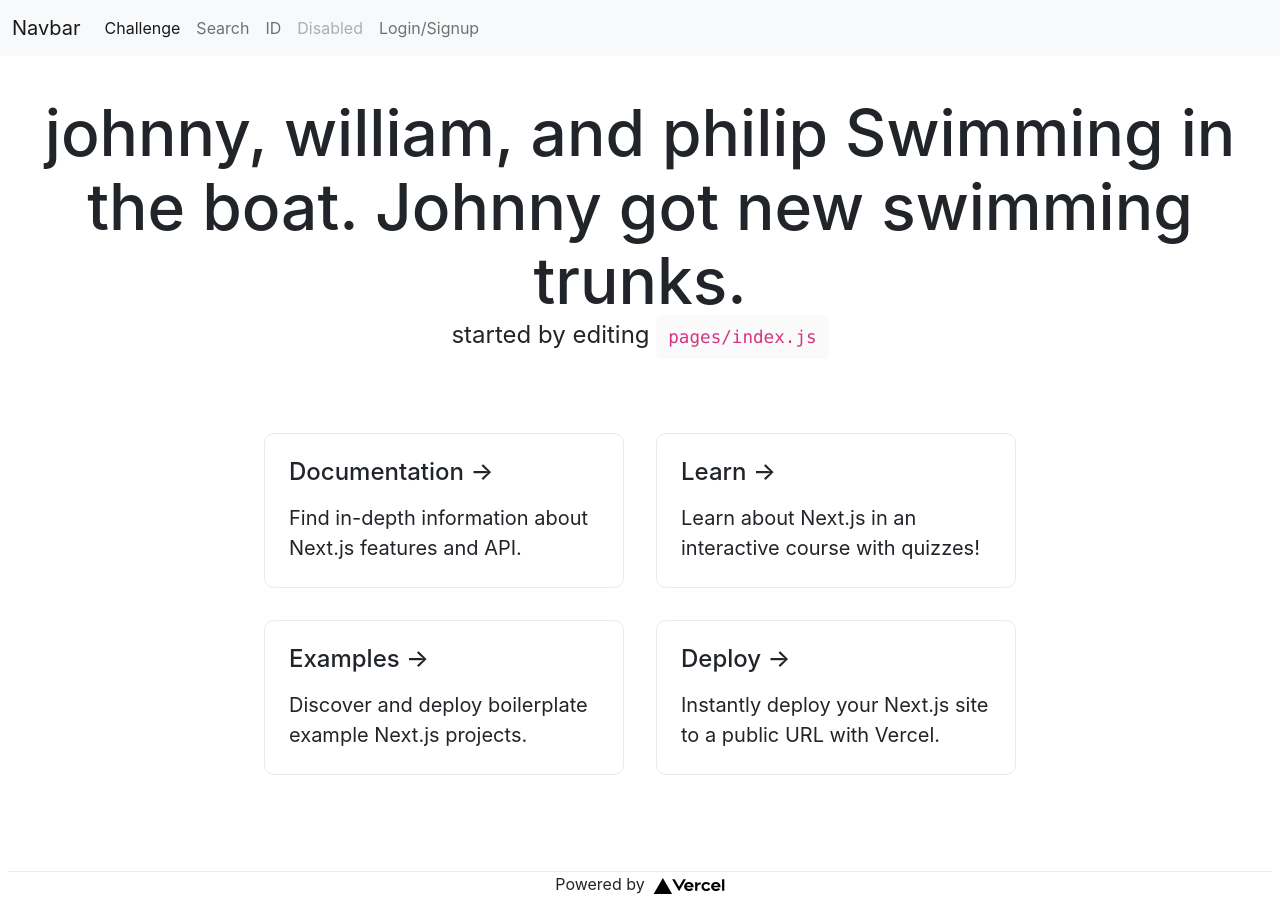
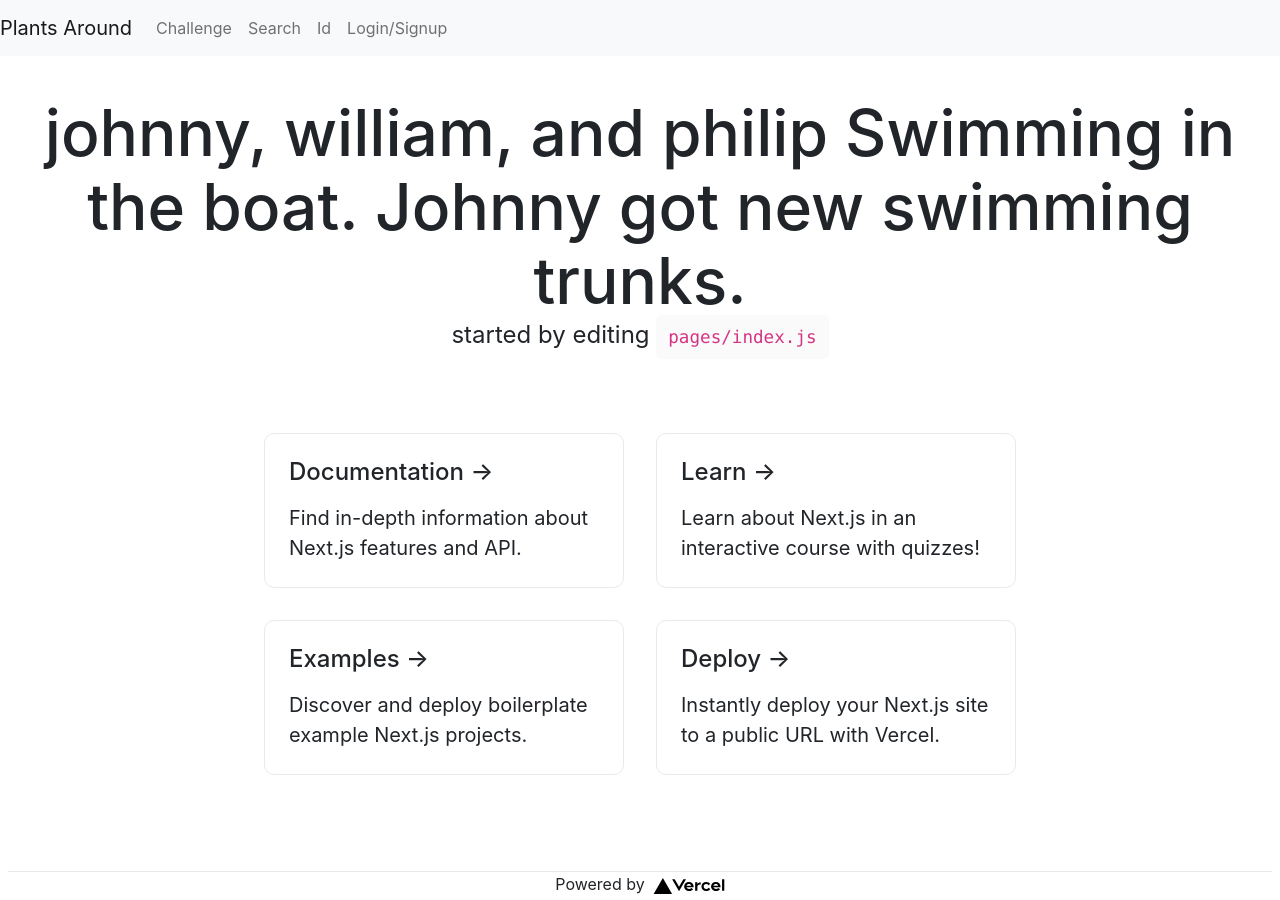
Before and after one commit to jkamrass/plants-around, a Next.js app: page / in a window 1280 px wide. Built offline with nearby package versions, Linux system fonts and the light colour scheme.

Commit message:
adds specimen model and updates navbar to react bootstrap

```diff
--- a/components/navbar.js
+++ b/components/navbar.js
@@ -1,33 +1,18 @@
-import { Navbar, Nav, NavDropdown, Form, FormControl, Button } from "react-bootstrap";
+import { Navbar, Nav } from "react-bootstrap";
 
 export default function NavbarMain () {
   return (
-    <nav className="navbar navbar-expand-lg navbar-light bg-light">
-      <div className="container-fluid">
-        <a className="navbar-brand" href="#">Navbar</a>
-        <button className="navbar-toggler" type="button" data-bs-toggle="collapse" data-bs-target="#navbarNav" aria-controls="navbarNav" aria-expanded="false" aria-label="Toggle navigation">
-          <span className="navbar-toggler-icon"></span>
-        </button>
-        <div className="collapse navbar-collapse" id="navbarNav">
-          <ul className="navbar-nav">
-            <li className="nav-item">
-              <a className="nav-link active" aria-current="page" href="#">Challenge</a>
-            </li>
-            <li className="nav-item">
-              <a className="nav-link" href="#">Search</a>
-            </li>
-            <li className="nav-item">
-              <a className="nav-link" href="#">ID</a>
-            </li>
-            <li className="nav-item">
-              <a className="nav-link disabled" href="#" tabIndex="-1" aria-disabled="true">Disabled</a>
-            </li>
-            <li className="nav-item">
-              <a className="nav-link" href="#">Login/Signup</a>
-            </li>
-          </ul>
-        </div>
-      </div>
-    </nav>
-  )
-}
+    <Navbar bg="light" expand="lg">
+      <Navbar.Brand href="#home">Plants Around</Navbar.Brand>
+      <Navbar.Toggle aria-controls="basic-navbar-nav" />
+      <Navbar.Collapse id="basic-navbar-nav">
+        <Nav className="mr-auto">
+          <Nav.Link href="#home">Challenge</Nav.Link>
+          <Nav.Link href="#link">Search</Nav.Link>
+          <Nav.Link href="#link">Id</Nav.Link>
+          <Nav.Link href="#link">Login/Signup</Nav.Link>
+        </Nav>
+      </Navbar.Collapse>
+    </Navbar>
+  );
+};
--- a/pages/_app.js
+++ b/pages/_app.js
@@ -1,5 +1,4 @@
-import 'bootstrap/dist/css/bootstrap.css';
-import 'bootstrap/dist/js/bootstrap.js';
+import 'bootstrap/dist/css/bootstrap.css'
 import NavbarMain from '../components/navbar'
 import '../styles/globals.css'
 
```
Also changed, not shown: models/Specimen.js (added, +13 -0 lines), models/pointSchema.js (added, +15 -0 lines).
